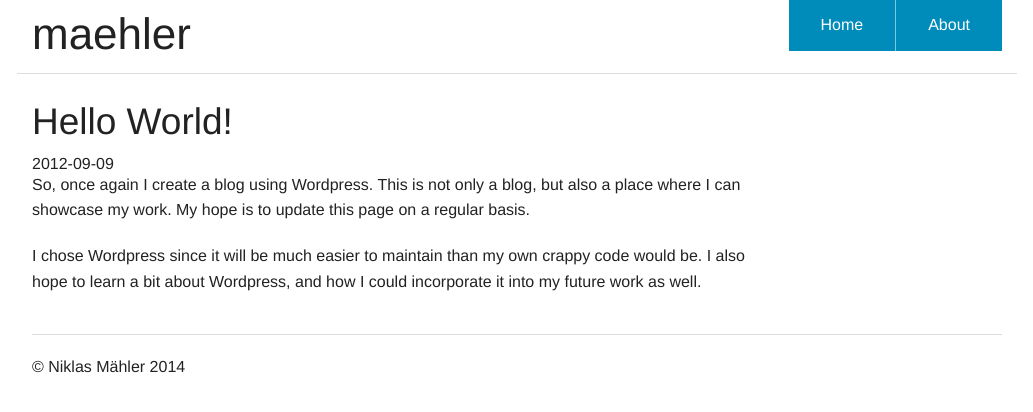
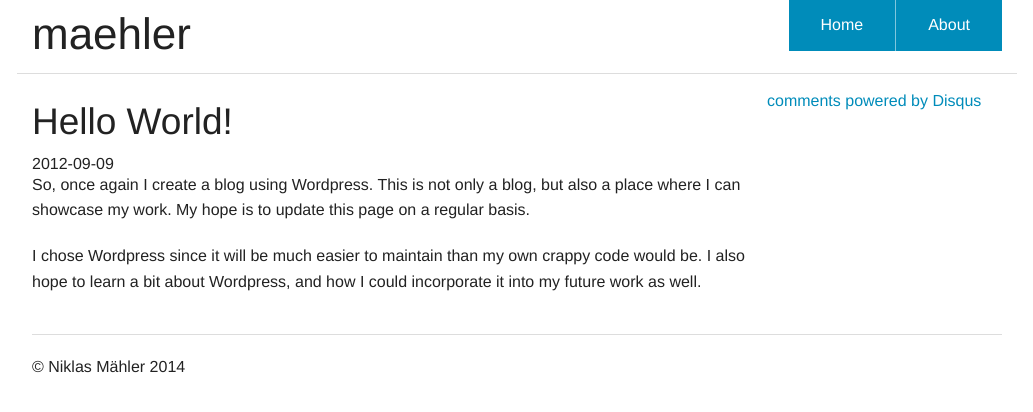
Before and after one commit to maehler/maehler.github.io, a Jekyll site: the page built from _posts/2012-09-09-hello-world.html, in a window 1280 px wide. Shown: the top 412 px of the page, without its empty margins (123-1156 px from the left). Built offline with Jekyll 4.4.1, drawn with Linux system fonts in a browser that asks for light colours; comment, search, counter and statistics services are not loaded; some of the changed lines change nothing that is shown.

Commit message:
added disqus

```diff
--- a/_layouts/post.html
+++ b/_layouts/post.html
@@ -11,6 +11,20 @@
 			<!-- <span class="tag">{{ tag }}</span> -->
 		{% endfor %}
 	</div>
+
+	<div class="large-9 columns" id="disqus_thread"></div>
+	    <script type="text/javascript">
+	        var disqus_shortname = 'maehler';
+
+	        /* * * DON'T EDIT BELOW THIS LINE * * */
+	        (function() {
+	            var dsq = document.createElement('script'); dsq.type = 'text/javascript'; dsq.async = true;
+	            dsq.src = '//' + disqus_shortname + '.disqus.com/embed.js';
+	            (document.getElementsByTagName('head')[0] || document.getElementsByTagName('body')[0]).appendChild(dsq);
+	        })();
+	    </script>
+    <noscript>Please enable JavaScript to view the <a href="http://disqus.com/?ref_noscript">comments powered by Disqus.</a></noscript>
+    <a href="http://disqus.com" class="dsq-brlink">comments powered by <span class="logo-disqus">Disqus</span></a>
 </div>
 
 {% include footer.html %}
```
